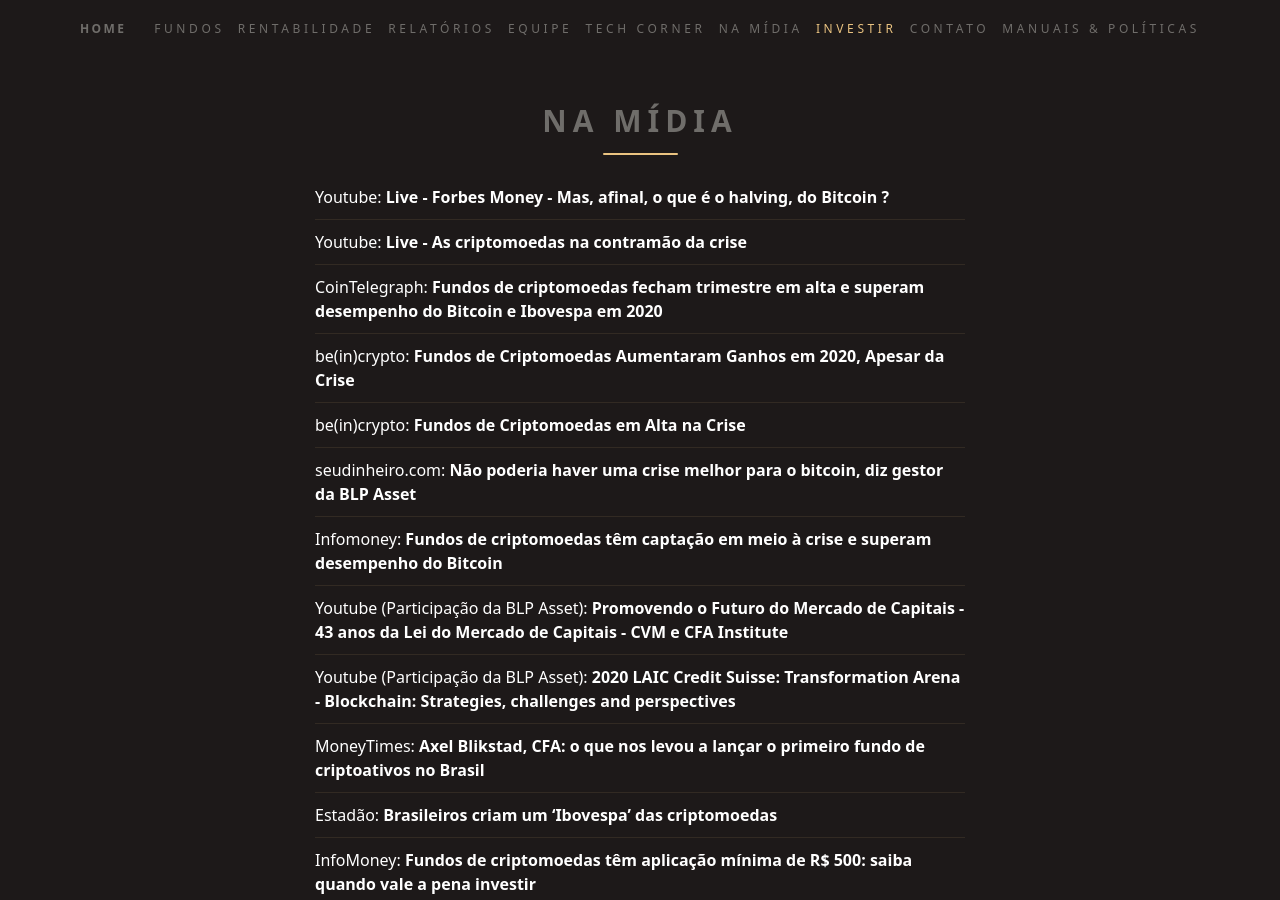
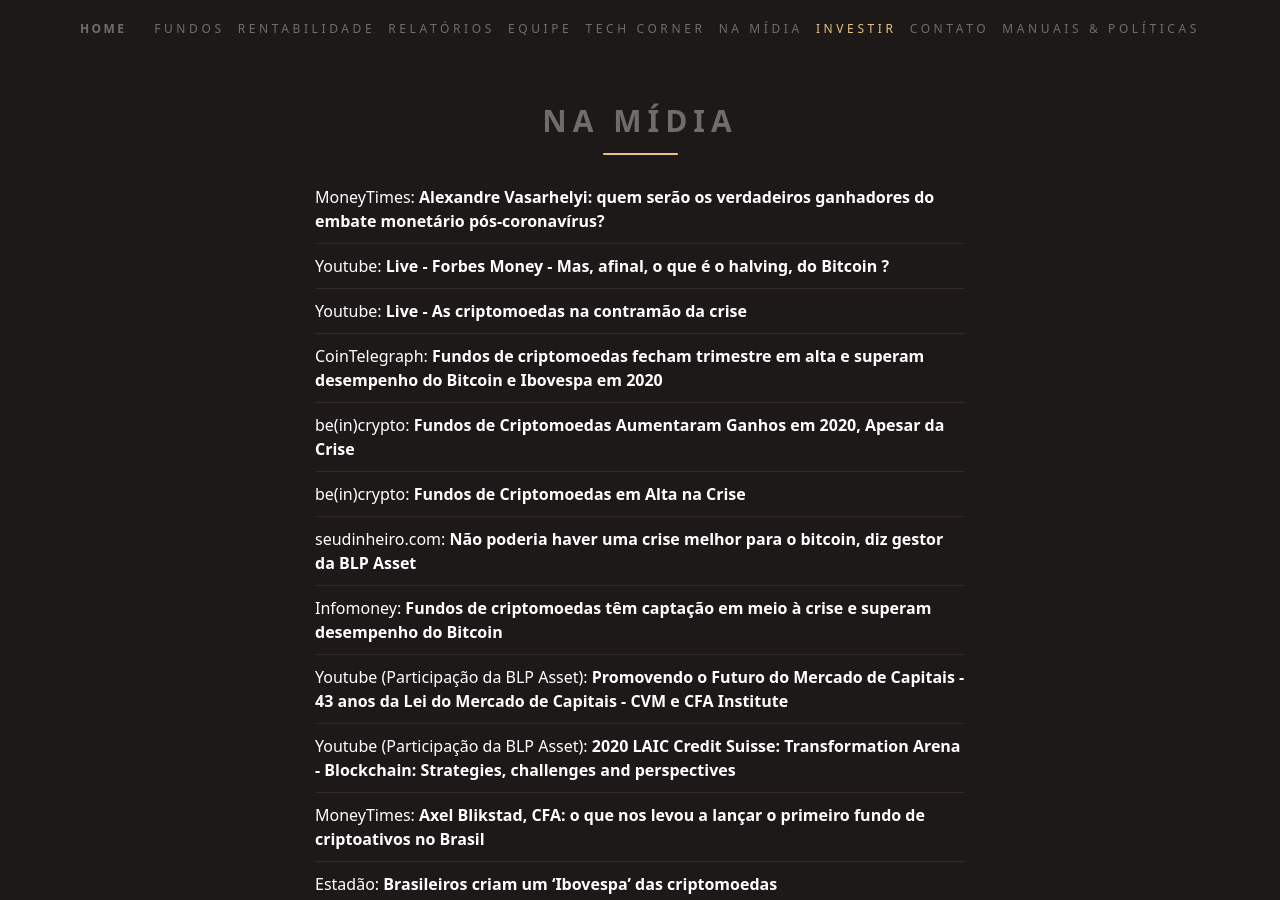
Before and after one commit to ateliedetemas/blpcrypto, a Jekyll site: the page built from _pages/na-midia.md, in a window 1280 px wide and 900 px high. Built offline with Jekyll 4.4.1, drawn with Linux system fonts in a browser that asks for light colours.

Commit message:
Update na-midia.md

```diff
--- a/_pages/na-midia.md
+++ b/_pages/na-midia.md
@@ -3,6 +3,7 @@ lang: pt
 layout: page
 title: Na Mídia
 ---
+|[MoneyTimes: **Alexandre Vasarhelyi: quem serão os verdadeiros ganhadores do embate monetário pós-coronavírus?**](https://www.moneytimes.com.br/alexandre-vasarhelyi-quem-serao-os-verdadeiros-ganhadores-do-embate-monetario-pos-coronavirus/)
 |[Youtube: **Live - Forbes Money - Mas, afinal, o que é o halving, do Bitcoin ?**](https://www.youtube.com/watch?v=peKPDJMelDg)
 |[Youtube: **Live - As criptomoedas na contramão da crise**](https://www.youtube.com/watch?v=KYlCJjC2bJE&feature=youtu.be)
 |[CoinTelegraph: **Fundos de criptomoedas fecham trimestre em alta e superam desempenho do Bitcoin e Ibovespa em 2020**](https://cointelegraph.com.br/news/cryptocurrency-funds-attract-investments-and-outperform-bitcoin-in-march?utm_medium=email&_hsmi=87392192&_hsenc=p2ANqtz--8SbaDfeNircowROkbTuWdJ6mZLDTTnaSwtebMm3k8UzihH5cSTVyH3dWFmmzwv71NAhle&utm_content=87392192&utm_source=hs_email)
```
